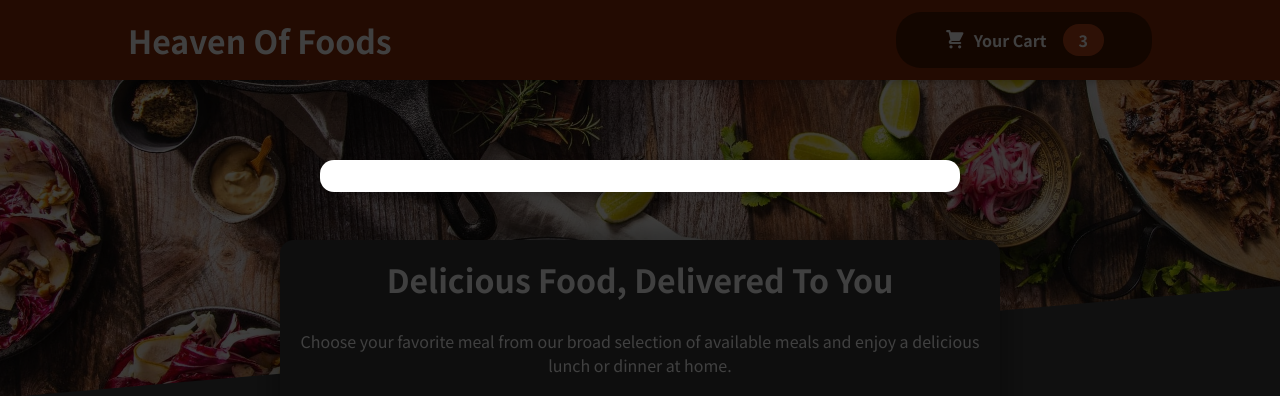
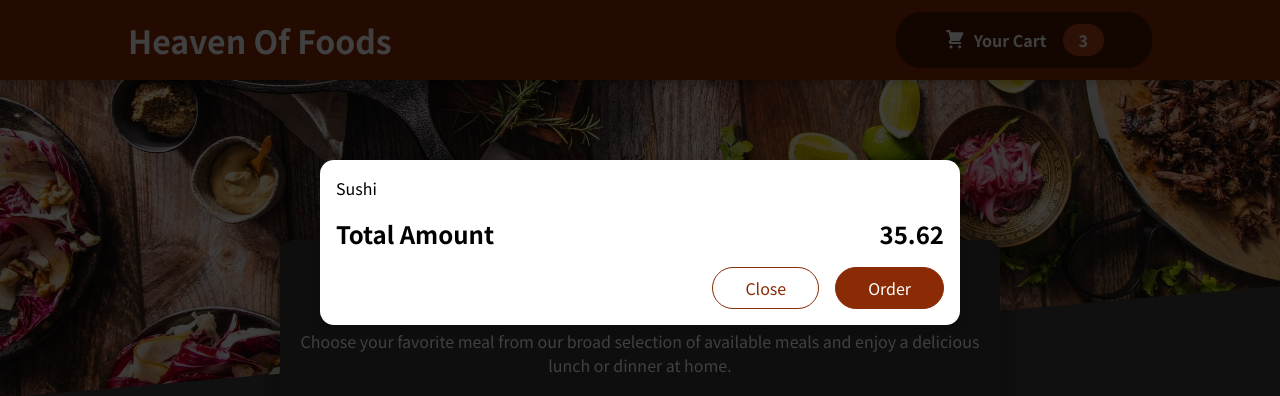
Before and after one commit to isurojit/foodApp, a React (Create React App) app: page / in a window 1280 px wide. Shown: the top 396 px of the page. Built offline with nearby package versions, Linux system fonts and the light colour scheme.

Commit message:
run build added

```diff
--- a/src/App.js
+++ b/src/App.js
@@ -1,9 +1,12 @@
-import React from "react";
+import React, { useState } from "react";
 import Cart from "./components/Cart/Cart";
 import Header from "./components/Layout/Header";
 import Meals from "./components/Meals/Meals";
 
 const App = () => {
+
+  const[cartIsShown, setCartIsShown]= useState(false);
+
   return (
     <React.Fragment>
       <Cart />
--- a/src/components/UI/Modal.js
+++ b/src/components/UI/Modal.js
@@ -9,7 +9,7 @@ const Backdrop = () => {
 const ModalOverlay = (props) => {
   return (
     <div className={classes.modal}>
-      <div className={classes.content}>{props.childern}</div>
+      <div className={classes.content}>{props.children}</div>
     </div>
   );
 };
```
Also changed, not shown: 18 other files (tests, documents, lock files or other folders).
